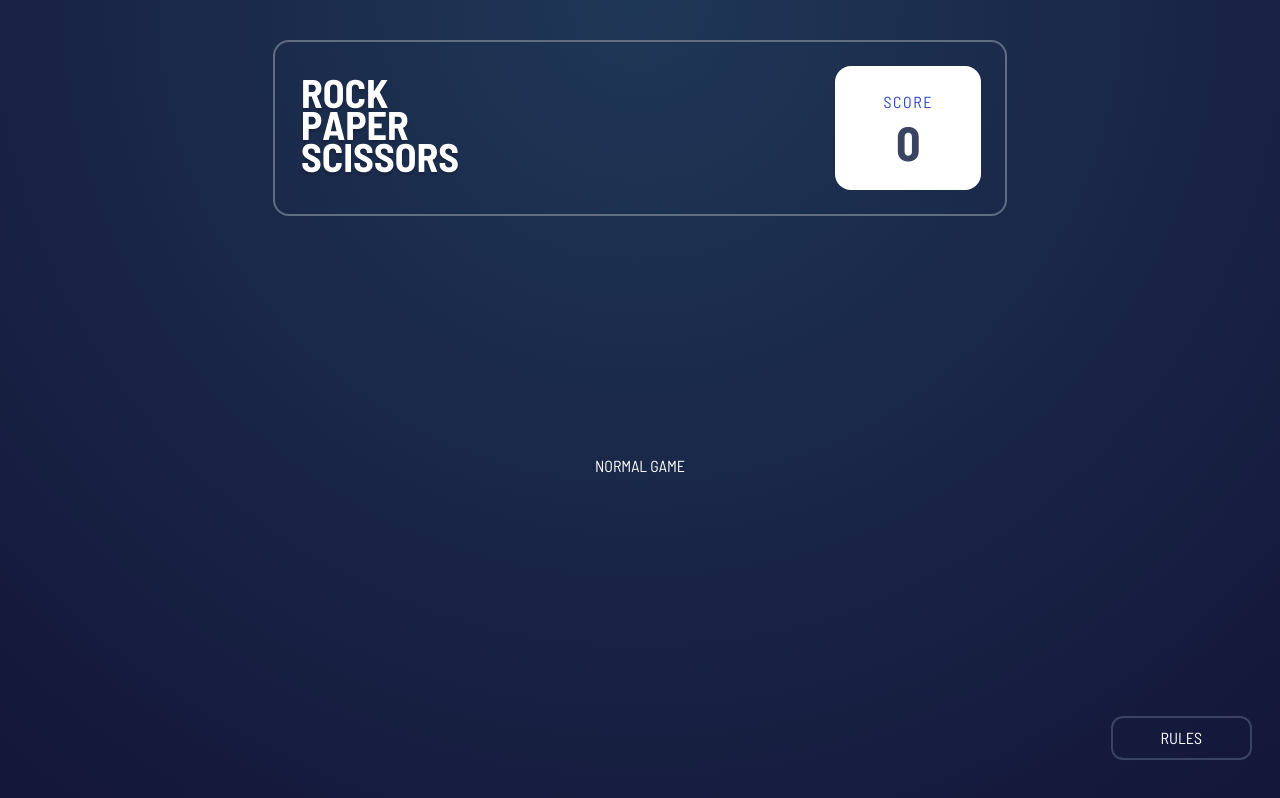
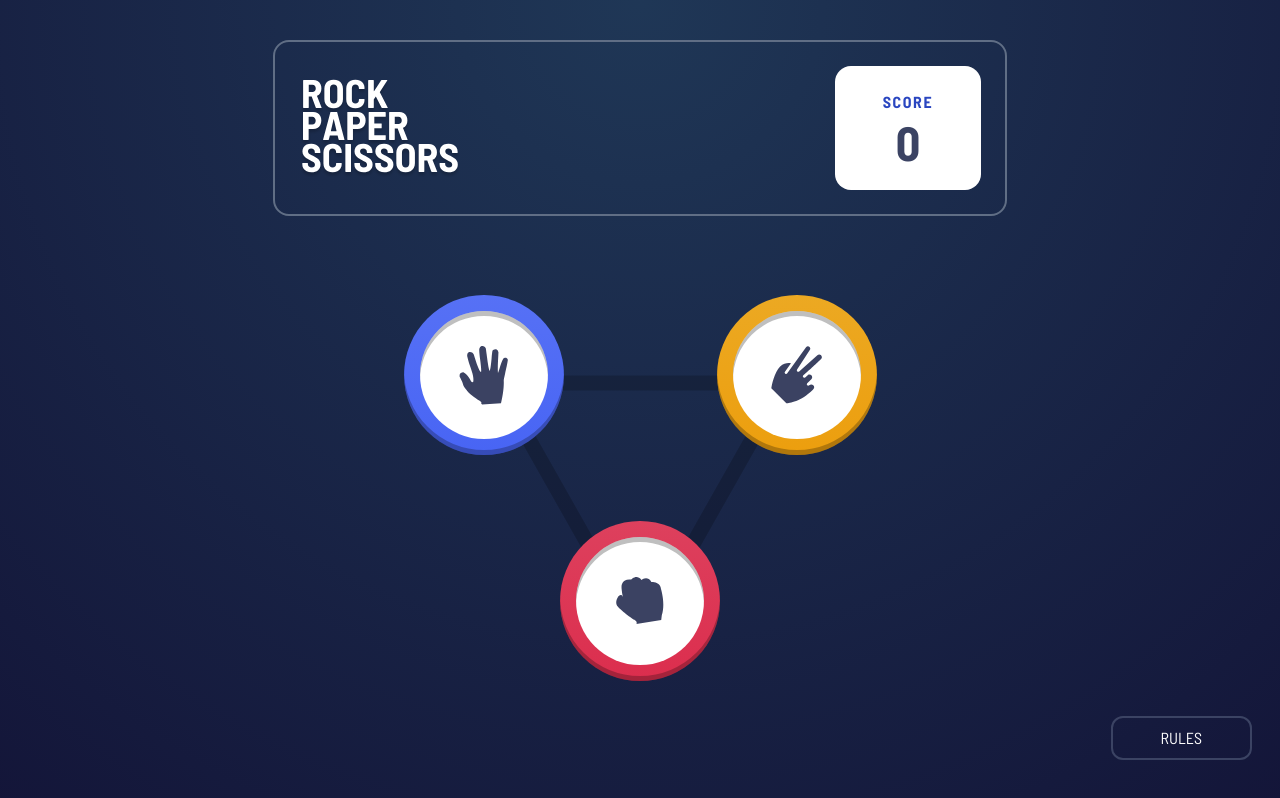
Before and after one commit to LuisEmmanuel27/challenge-rock-scissor-paper, an Astro site: page /games/normal in a window 1280 px wide. Built offline with nearby package versions, Linux system fonts and the light colour scheme; Astro itself is replaced by a stand-in of ours.

Commit message:
Creación del componente GameItem y estilos para la construcción del juego en su modo normal

```diff
--- /dev/null
+++ b/src/components/GameItem.tsx
@@ -0,0 +1,25 @@
+import type { GameItemProps } from "@/interfaces/interfaces"
+import type { FunctionalComponent } from "preact"
+
+const GameItem: FunctionalComponent<GameItemProps> = ({id, icon, position, colorStart, colorEnd}) => {
+  const positionClass = position === 'left'
+    ? 'top-0 left-0 translate-x-[-50%] translate-y-[-50%]'
+    : position === 'right'
+    ? 'top-0 right-0 translate-x-[50%] translate-y-[-50%]'
+    : 'bottom-[-10%] left-[50%] transform -translate-x-[50%]';
+
+  return (
+    <button
+      className={`absolute ${positionClass} flex items-center justify-center
+      rounded-full h-36 w-36 bg-gradient-to-t ${colorStart} ${colorEnd} shadow-outCir
+      sm:h-32 sm:w-32 md:h-40 md:w-40`}
+    >
+      <div className="bg-white rounded-full flex items-center justify-center w-28 h-28 shadow-innCir
+      sm:w-24 sm:h-24 md:w-32 md:h-32">
+        <img src={icon.src} alt="item-img" />
+      </div>
+    </button>
+  )
+}
+
+export default GameItem
--- a/src/components/NormalGame.astro
+++ b/src/components/NormalGame.astro
@@ -1,9 +1,34 @@
 ---
+import { Image } from 'astro:assets'
 import GameLayout from '@/layouts/GameLayout.astro'
+import rulesImg from '@/assets/image-rules.svg'
 import logoImg from '@/assets/logo.svg'
-import rulesImg from '@/assets/image-rules.svg'
+import triangle from '@/assets/bg-triangle.svg'
+import rockImg from '@/assets/icon-rock.svg'
+import paperImg from '@/assets/icon-paper.svg'
+import scissorsImg from '@/assets/icon-scissors.svg'
+import GameItem from './GameItem'
+
+const gameItems = [
+  { id: 'rock', icon: rockImg, position: 'center', colorStart: 'from-Rock-start', colorEnd: 'to-Rock-end'},
+  { id: 'paper', icon: paperImg, position: 'left', colorStart: 'from-Paper-start', colorEnd: 'to-Paper-end'},
+  { id: 'scissors', icon: scissorsImg, position: 'right', colorStart: 'from-Scissors-start', colorEnd: 'to-Scissors-end'}
+]
 ---
 
 <GameLayout logo={logoImg} rules={rulesImg}>
-  <h1>NORMAL GAME</h1>
+  <section class="relative">
+    {
+      gameItems.map(item => (
+        <GameItem
+          id={item.id}
+          icon={item.icon}
+          position={item.position}
+          colorStart={item.colorStart}
+          colorEnd={item.colorEnd}
+        />
+      ))
+    }
+    <Image src={triangle} alt="base-game"/>
+  </section>
 </GameLayout>
--- a/src/components/Score.tsx
+++ b/src/components/Score.tsx
@@ -5,7 +5,7 @@ const Score = () => {
 
   return (
     <div className="bg-white flex items-center justify-center flex-col gap-1 py-6 px-12 rounded-2xl">
-      <span className="text-Neutral-ScoreText tracking-widest">SCORE</span>
+      <span className="text-Neutral-ScoreText tracking-widest font-bold">SCORE</span>
       <span className="text-Neutral-DarkText text-5xl font-bold">{score}</span>
     </div>
   )
--- a/src/layouts/GameLayout.astro
+++ b/src/layouts/GameLayout.astro
@@ -6,7 +6,7 @@ import Modal from "@/components/Modal"
 const {logo, rules} = Astro.props
 ---
 <section class="container h-screen flex flex-col justify-between items-center px-7 py-10">
-  <header class="flex items-center justify-between w-3/5 border-2 border-Neutral-HeaderOutline p-6 rounded-2xl">
+  <header class="flex items-center justify-between w-3/5 border-2 border-Neutral-HeaderOutline p-6 rounded-2xl mb-24">
     <Image src={logo} alt="logo"/>
     <Score client:load/>
   </header>
```
Also changed, not shown: src/interfaces/interfaces.ts (+9 -1 lines).
